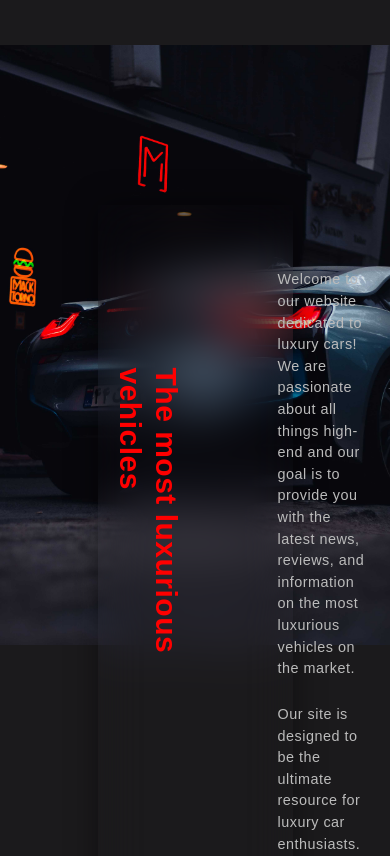
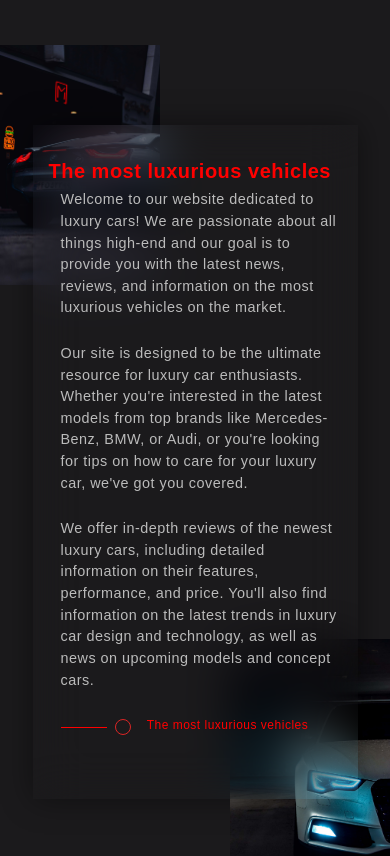
Before and after one commit to joel-kalema/luxury-cars, a Next.js app: page / in a window 390 px wide. Shown: the part 1700-2556 px from the top of the page. Built offline with nearby package versions, Linux system fonts and the light colour scheme.

Commit message:
Add responsiveness

```diff
--- a/components/aboutPage.js
+++ b/components/aboutPage.js
@@ -7,14 +7,13 @@ export default function Text() {
     }, []);
     return (
         <div className='relative flex mb-52'>
-            <div className="w-3/6 py-16 px-5 my-40 mx-auto flex relative z-20 exp backdrop-blur-xl bg-[rgba(0, 0, 0, 0.060)] shadow" data-aos="fade-up" data-aos-duration="1000">
-                <h1 className=" absolute rotate-90 text-[red] text-3xl top-[17rem] font-semibold left-[-6rem]">The most luxurious vehicles</h1>
-                <div className="ml-40 w-4/6">
+            <div className="w-5/6 md:w-3/6 py-16 px-5 my-20 md:my-40 mx-auto flex-col md:flex-row flex relative z-20 exp backdrop-blur-xl bg-[rgba(0, 0, 0, 0.060)] shadow" data-aos="fade-up" data-aos-duration="1000">
+                <h1 className=" absolute md:rotate-90 text-[red] text-xl md:text-3xl top-[2rem] md:top-[17rem] font-semibold left-[1rem] md:left-[-6rem]">The most luxurious vehicles</h1>
+                <div className="ml-2 md:ml-40 w-6/6 md:w-4/6">
                     <div>
                         <p className="mb-6 text-[0.9rem]">Welcome to our website dedicated to luxury cars! We are passionate about all things high-end and our goal is to provide you with the latest news, reviews, and information on the most luxurious vehicles on the market.</p>
                         <p className="mb-6 text-[0.9rem]">Our site is designed to be the ultimate resource for luxury car enthusiasts. Whether you're interested in the latest models from top brands like Mercedes-Benz, BMW, or Audi, or you're looking for tips on how to care for your luxury car, we've got you covered.</p>
                         <p className="mb-6 text-[0.9rem]">We offer in-depth reviews of the newest luxury cars, including detailed information on their features, performance, and price. You'll also find information on the latest trends in luxury car design and technology, as well as news on upcoming models and concept cars.</p>
-                        <p className="mb-6 text-[0.9rem]">If you're in the market for a luxury car, we can help you make an informed decision. Our buying guides provide information on everything from the best luxury sedans to the top SUVs and sports cars. We also offer tips on how to finance your luxury car and how to get the best deal when you're ready to buy.</p>
                         <div className="flex items-center" data-aos="fade-right">
                             <div className="w-1/6 h-[0.05rem] bg-[red] mt-1 mr-2"></div>
                             <div className="w-[1rem] h-[1rem] mt-1 border-[0.05rem] rounded-full border-solid border-red-600"></div>
@@ -23,10 +22,10 @@ export default function Text() {
                     </div>
                 </div>
             </div>
-            <div className="w-[25rem] absolute" data-aos="fade-up" data-aos-duration="1000">
+            <div className="w-[10rem] md:w-[25rem] absolute" data-aos="fade-up" data-aos-duration="1000">
                 <img src="./car1.jpg" alt="" />
             </div>
-            <div className="w-[25rem] absolute right-0 bottom-0" data-aos="fade-up" data-aos-duration="1000">
+            <div className="w-[10rem] md:w-[25rem] absolute right-0 bottom-0" data-aos="fade-up" data-aos-duration="1000">
                 <img src="./car2.jpg" alt="" />
             </div>
         </div>
```
